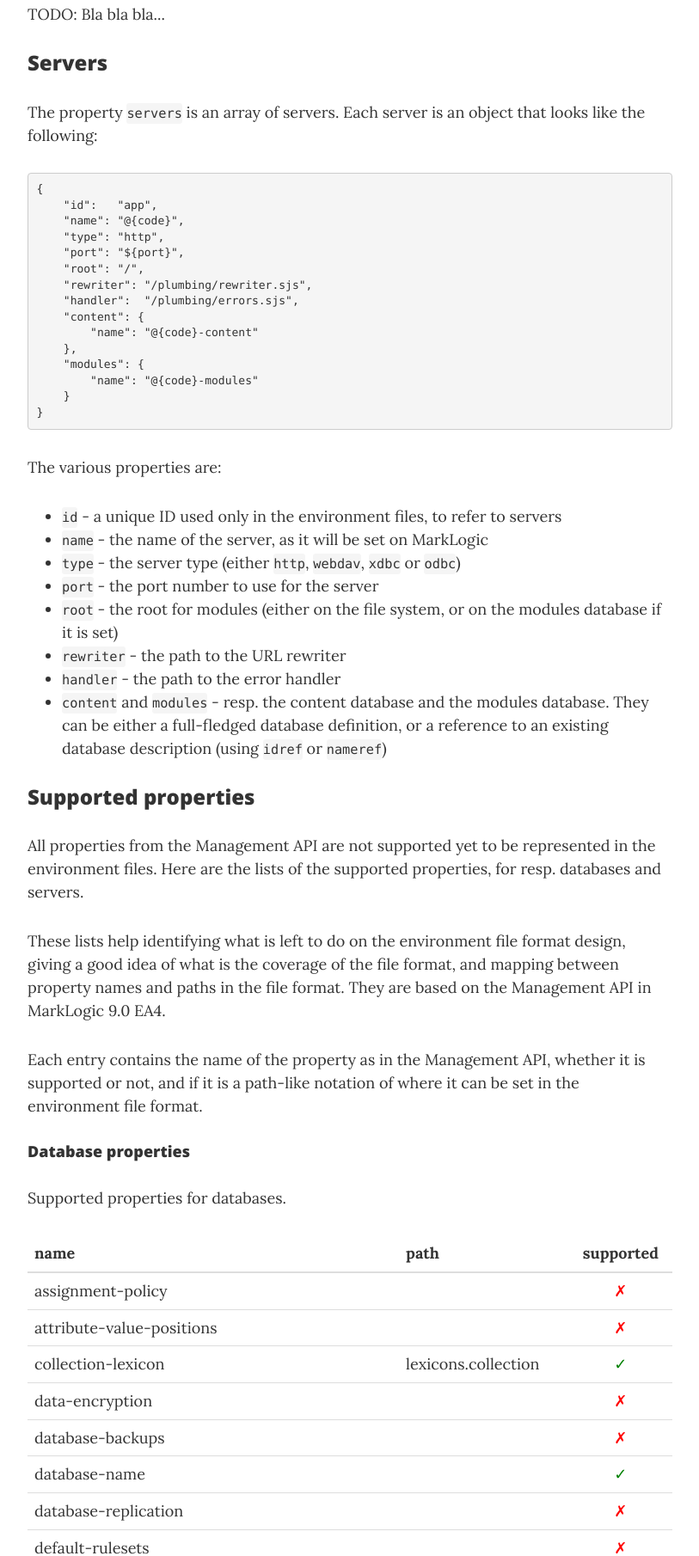
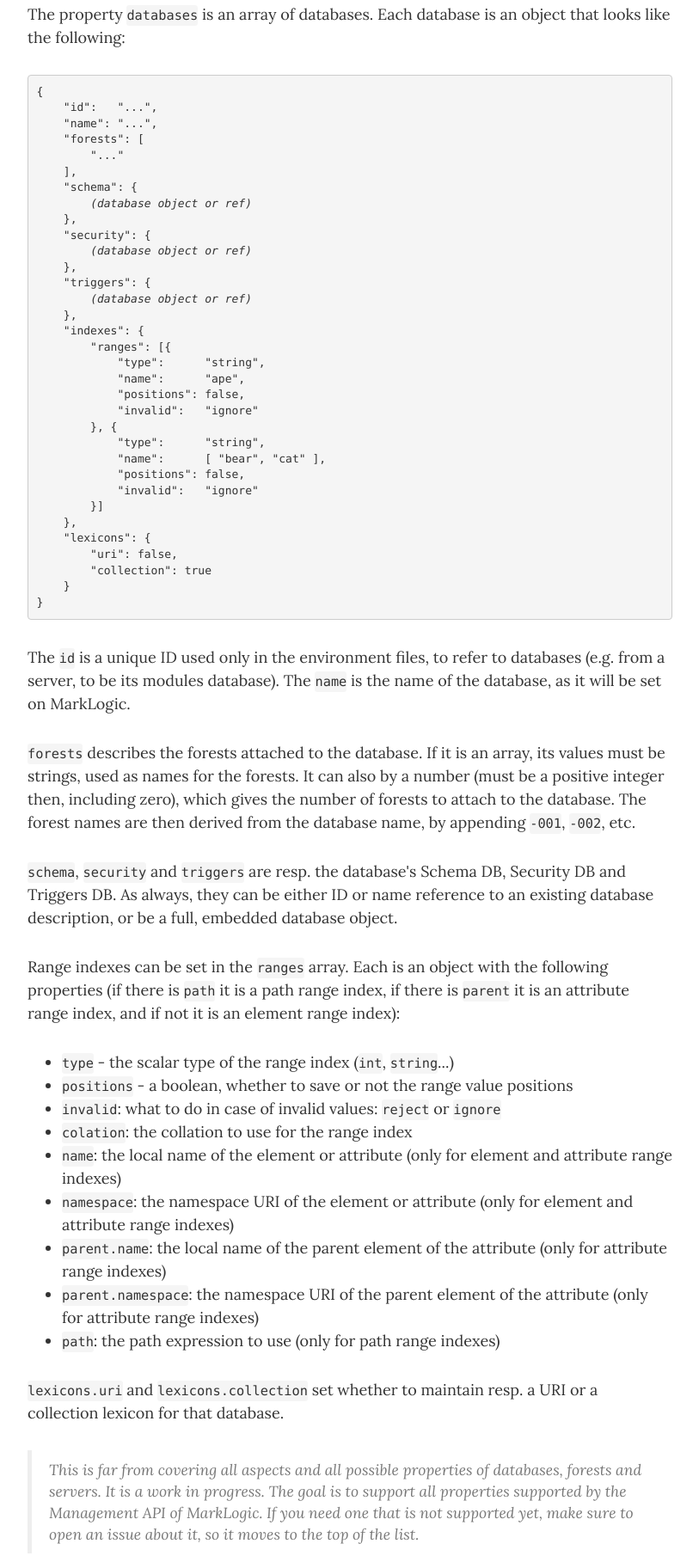
Before and after one commit to fgeorges/mlproj, a website: page web/environments.html in a window 1280 px wide. Shown: the part 5772-7582 px from the top of the page at 86% size, without its empty margins (233-1046 px from the left). Drawn offline with nearby package versions, Linux system fonts and the light colour scheme.

Commit message:
Document databases in the environment doc.

```diff
--- a/web/environments.html
+++ b/web/environments.html
@@ -335,8 +335,114 @@
 	    <a class="anchor" id="databases"></a>
 	    <h3>Databases</h3>
 	    <p>
-	      TODO: Bla bla bla...
+	      The property <code>databases</code> is an array of databases.  Each database
+	      is an object that looks like the following:
 	    </p>
+	    <pre>
+{
+    "id":   "...",
+    "name": "...",
+    "forests": [
+        "..."
+    ],
+    "schema": {
+        <em>(database object or ref)</em>
+    },
+    "security": {
+        <em>(database object or ref)</em>
+    },
+    "triggers": {
+        <em>(database object or ref)</em>
+    },
+    "indexes": {
+        "ranges": [{
+            "type":      "string",
+            "name":      "ape",
+            "positions": false,
+            "invalid":   "ignore"
+        }, {
+            "type":      "string",
+            "name":      [ "bear", "cat" ],
+            "positions": false,
+            "invalid":   "ignore"
+        }]
+    },
+    "lexicons": {
+        "uri": false,
+        "collection": true
+    }
+}</pre>
+	    <p>
+	      The <code>id</code> is a unique ID used only in the environment files, to
+	      refer to databases (e.g. from a server, to be its modules database).
+	      The <code>name</code> is the name of the database, as it will be set on
+	      MarkLogic.
+	    </p>
+	    <p>
+	      <code>forests</code> describes the forests attached to the database.  If it
+	      is an array, its values must be strings, used as names for the forests.  It
+	      can also by a number (must be a positive integer then, including zero),
+	      which gives the number of forests to attach to the database.  The forest
+	      names are then derived from the database name, by appending
+	      <code>-001</code>, <code>-002</code>, etc.
+	    </p>
+	    <p>
+	      <code>schema</code>, <code>security</code> and <code>triggers</code> are
+	      resp. the database's Schema DB, Security DB and Triggers DB.  As always,
+	      they can be either ID or name reference to an existing database description,
+	      or be a full, embedded database object.
+	    </p>
+	    <p>
+	      Range indexes can be set in the <code>ranges</code> array.  Each is an
+	      object with the following properties (if there is <code>path</code> it is a
+	      path range index, if there is <code>parent</code> it is an attribute range
+	      index, and if not it is an element range index):
+	    </p>
+	    <ul>
+	      <li><code>type</code> - the scalar type of the range index
+		(<code>int</code>, <code>string</code>...)</li>
+	      <li><code>positions</code> - a boolean, whether to save or not the range
+		value positions</li>
+	      <li><code>invalid</code>: what to do in case of invalid values:
+		<code>reject</code> or <code>ignore</code></li>
+	      <li><code>colation</code>: the collation to use for the range index</li>
+	      <li><code>name</code>: the local name of the element or attribute (only for
+		element and attribute range indexes)</li>
+	      <li><code>namespace</code>: the namespace URI of the element or attribute
+		(only for element and attribute range indexes)</li>
+	      <li><code>parent.name</code>: the local name of the parent element of the
+		attribute (only for attribute range indexes)</li>
+	      <li><code>parent.namespace</code>: the namespace URI of the parent element
+		of the attribute (only for attribute range indexes)</li>
+	      <li><code>path</code>: the path expression to use (only for path range
+		indexes)</li>
+	    </ul>
+	    <p>
+	      <code>lexicons.uri</code> and <code>lexicons.collection</code> set whether
+	      to maintain resp. a URI or a collection lexicon for that database.
+	    </p>
+	    <blockquote>
+	      This is far from covering all aspects and all possible properties of
+	      databases, forests and servers.  It is a work in progress.  The goal is to
+	      support all properties supported by the Management API of MarkLogic.  If you
+	      need one that is not supported yet, make sure to open an issue about it, so
+	      it moves to the top of the list.
+	    </blockquote>
+	    <p>
+	      Anywhere a database object is expected (to give a database its schema,
+	      security or triggers database, or a server its content or modules database),
+	      you can instead use a database reference.  A database reference is an object
+	      containing only one property: <code>idref</code> to point to a database by
+	      ID, or <code>nameref</code> to point to a database by name:
+	    </p>
+	    <pre>
+"schema": {
+    "nameref": "@{code}-schema"
+},
+"security": {
+    "idref": "security"
+},</pre>
+	    <p></p>
 
 	    <a class="anchor" id="servers"></a>
 	    <h3>Servers</h3>
@@ -354,10 +460,10 @@
     "rewriter": "/plumbing/rewriter.sjs",
     "handler":  "/plumbing/errors.sjs",
     "content": {
-        "name": "@{code}-content"
+        <em>(database object or ref)</em>
     },
     "modules": {
-        "name": "@{code}-modules"
+        <em>(database object or ref)</em>
     }
 }</pre>
 	    <p>
@@ -377,7 +483,7 @@
 	      <li><code>handler</code> - the path to the error handler</li>
 	      <li><code>content</code> and <code>modules</code> - resp. the content
 		database and the modules database.  They can be either a full-fledged
-		database definition, or a reference to an existing database description
+		database object, or a reference to an existing database description
 		(using <code>idref</code> or <code>nameref</code>)</li>
 	    </ul>
 	    <p></p>
```
